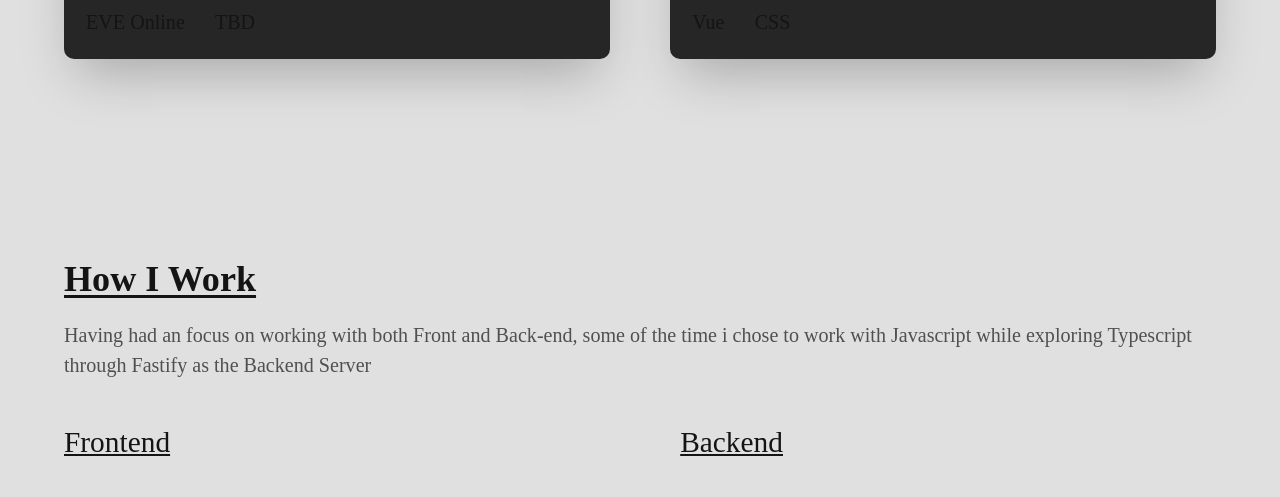
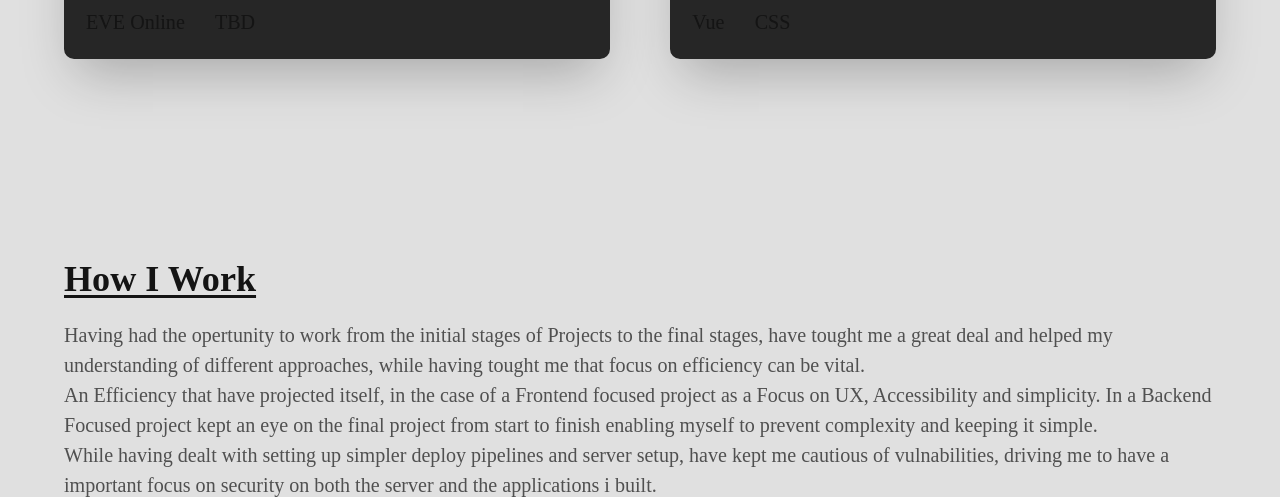
Before and after one commit to BilleLind/Portfolio, an Astro site: page / in a window 1280 px wide. Shown: the part 2398-2895 px from the top of the page. Built offline with nearby package versions, Linux system fonts and the light colour scheme; Astro itself is replaced by a stand-in of ours.

Commit message:
feat: how i work expansion

```diff
--- a/src/pages/index.astro
+++ b/src/pages/index.astro
@@ -87,7 +87,12 @@ const pageTitle = "Anders' Portfolio"
 	<section>
 		<h2 class="text-xl font-bold underline underline-offset mb-4">How I Work</h2>
 		<p class="text-faded">
-			Having had an focus on working with both Front and Back-end, some of the time i chose to work with Javascript while exploring Typescript through Fastify as the Backend Server
+			Having had the opertunity to work from the initial stages of Projects to the final stages, have tought me a great deal and helped my understanding of different approaches, while having tought me
+			that focus on efficiency can be vital.
+			<br /> An Efficiency that have projected itself, in the case of a Frontend focused project as a Focus on UX, Accessibility and simplicity. In a Backend Focused project kept an eye on the final project
+			from start to finish enabling myself to prevent complexity and keeping it simple.
+			<br /> While having dealt with setting up simpler deploy pipelines and server setup, have kept me cautious of vulnabilities, driving me to have a important focus on security on both the server and
+			the applications i built.
 		</p>
 		<div class="grid fe-be gap-4">
 			<div class="">
```
